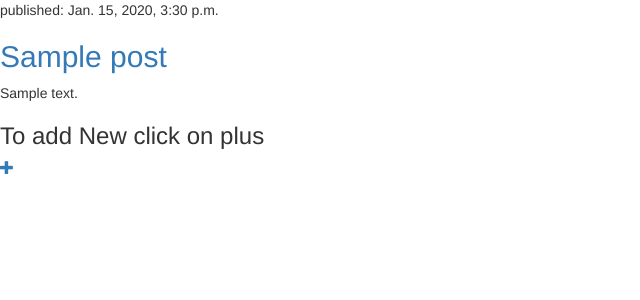
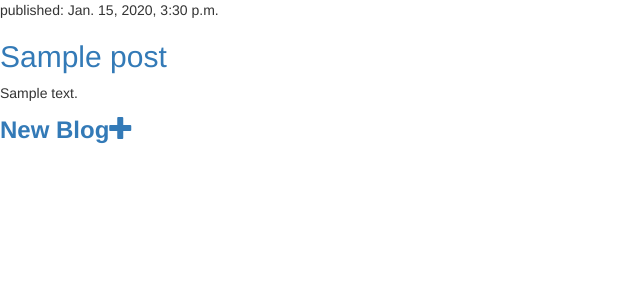
Before and after one commit to KeshavHere/my-first-blog, a Django app: template blog/templates/blog/post_list.html in a window 1280 px wide. Shown: the top 300 px of the page, without its empty margins (0-640 px from the left). Run offline with Django 3.2, Linux system fonts and the light colour scheme; the template is opened without the code that fills it: values that come from a table or form of the project are taken from there, others are empty; tables that the repository leaves empty hold one stand-in row (values such as "Sample post"); some libraries are stand-ins or nearby versions.

Commit message:
Change in UI

```diff
--- a/blog/templates/blog/post_list.html
+++ b/blog/templates/blog/post_list.html
@@ -11,5 +11,4 @@
     </div>
 {% endfor %}
 
-<h3>To add New click on plus </h3>
-<a href="{% url 'post_new' %}" class="top-menu"><span class="glyphicon glyphicon-plus"></span></a>
+<a href="{% url 'post_new' %}" class="top-menu"><p style="font-size: x-large;"><b>New Blog</b><span class="glyphicon glyphicon-plus"></span></p></a>
```
